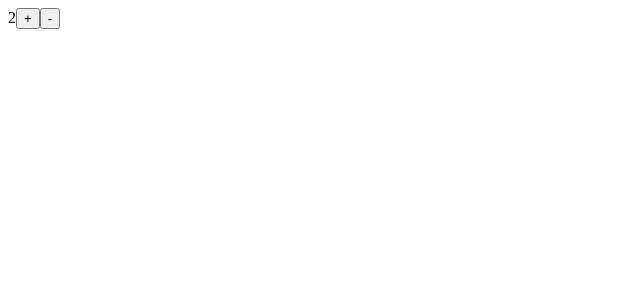
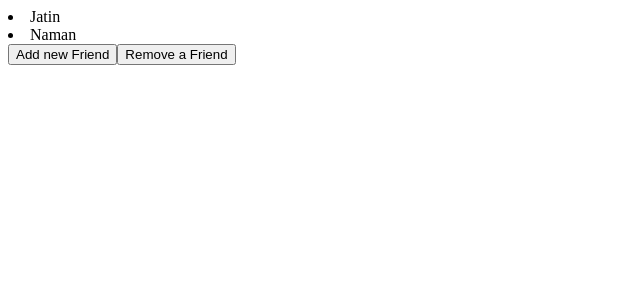
Before and after one commit to sJaiswal04/React, a React (Vite) app: page / in a window 1280 px wide. Shown: the top 300 px of the page, without its empty margins (0-640 px from the left). Built offline with nearby package versions, Linux system fonts and the light colour scheme.

Commit message:
using state on array

```diff
--- a/src/App.jsx
+++ b/src/App.jsx
@@ -1,16 +1,25 @@
 import {useState} from 'react'
 
 const App = () => {
-  const [count,setCount] = useState(2);
-  const increment = ()=> setCount(count+1)
 
-  const decrement = ()=> setCount(count-1)
+  const [friends, setFriends] = useState(['Jatin','Naman'])
+
+  const newFriend = ()=>setFriends([...friends,'Shubham'])
+
+
+  const removeFriend = ()=>setFriends(friends.filter((f)=> f != "Jatin"))
+
   return (
     <section>
-      {count}
-      <button onClick={increment}>+</button>
 
-      <button onClick={decrement}>-</button>
+      {friends.map(f =>(
+        <li key={Math.random()}>{f}</li>
+      ))}
+
+      <button onClick={newFriend}>Add new Friend</button>
+
+      <button onClick={removeFriend}>Remove a Friend</button>
+
     </section>
   )
 }
```
